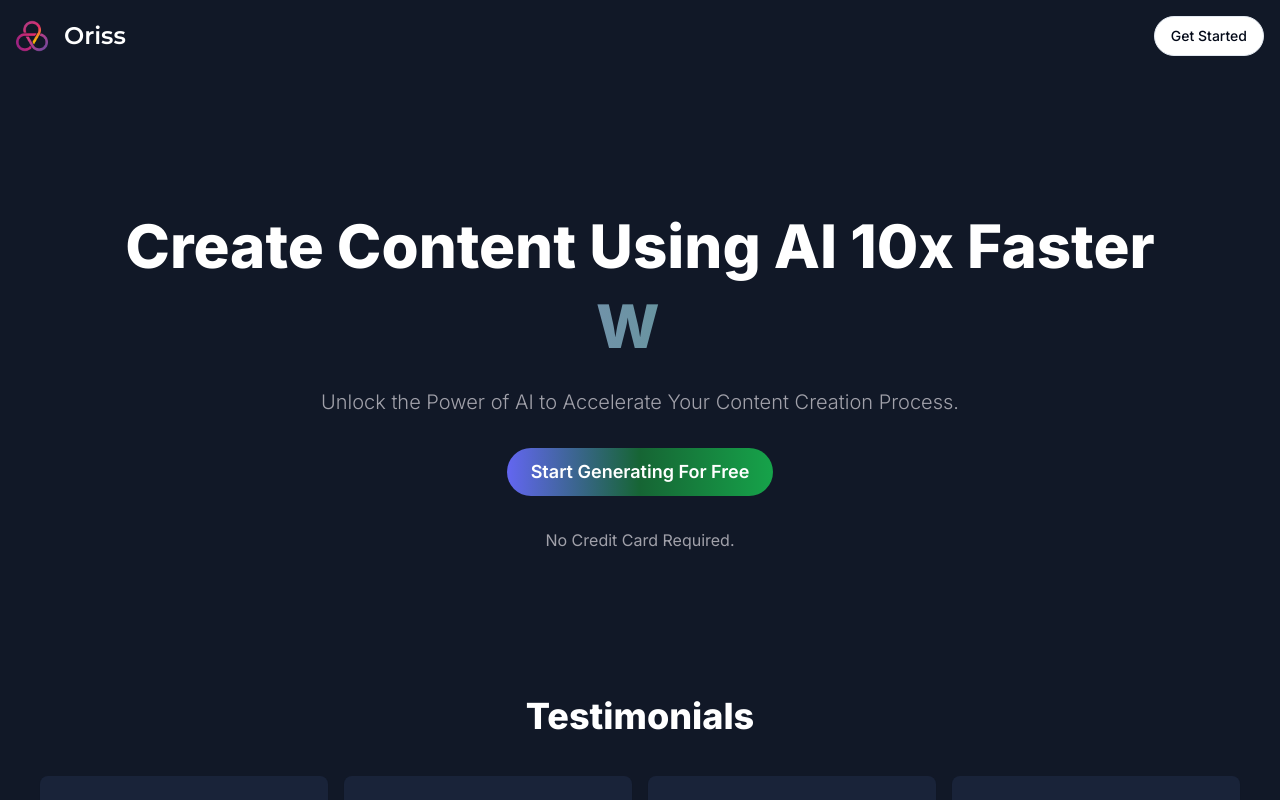
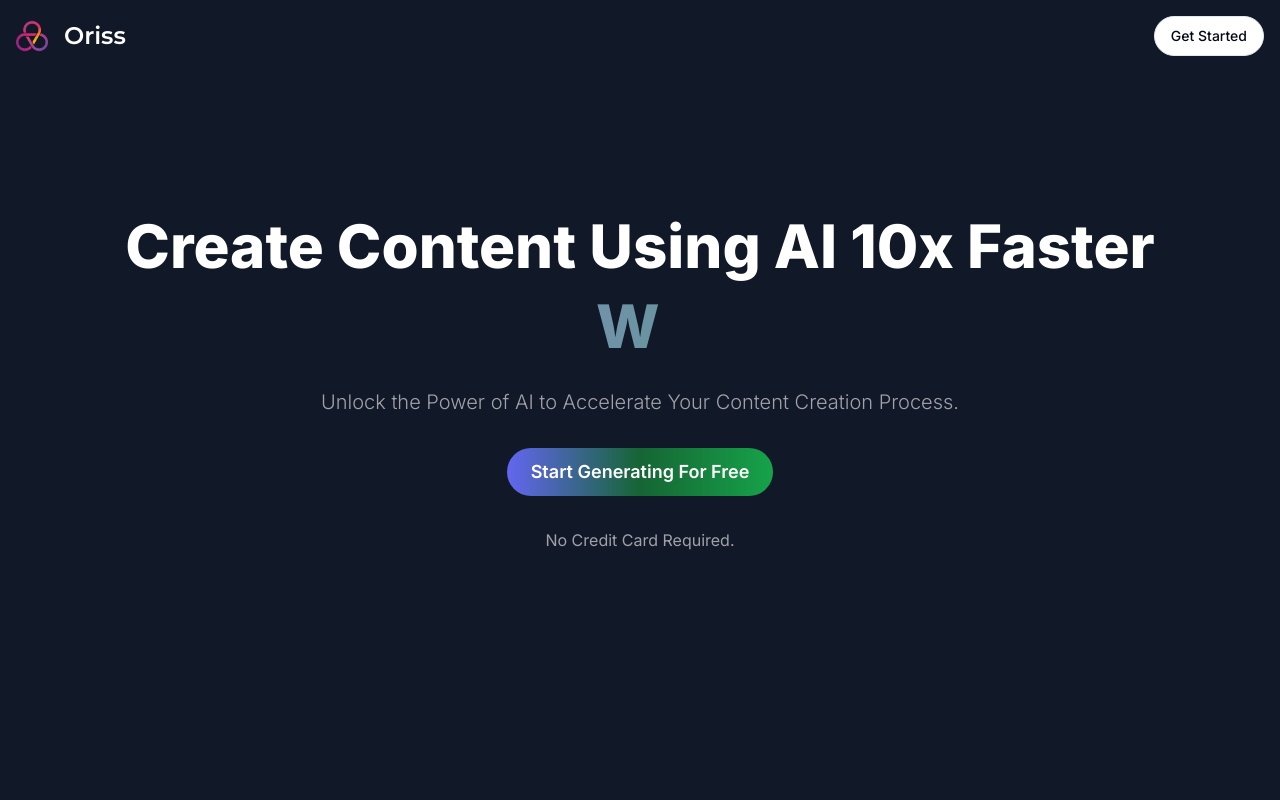
Before and after one commit to edem-cyber/Oriss-sass, a Next.js app: page / in a window 1280 px wide. Built offline with nearby package versions, Linux system fonts and the light colour scheme; no server answers.

Commit message:
testimonials edit

```diff
--- a/app/(landing)/page.tsx
+++ b/app/(landing)/page.tsx
@@ -7,7 +7,7 @@ const LandingPage = () => {
     <div className="h-full">
       <LandingNavbar />
       <LandingHero />
-      <LandingContent />
+      {/* <LandingContent /> */}
     </div>
   );
 };
--- a/components/landing-content.tsx
+++ b/components/landing-content.tsx
@@ -45,7 +45,7 @@ export const LandingContent = () => {
         Testimonials
       </h2>
       <div className="grid grid-cols-1 sm:grid-cols-2 md:grid-cols-3 lg:grid-cols-4 gap-4">
-        {testimonials.map((item) => (
+        {/* {testimonials.map((item) => (
           <Card
             key={item.description}
             className="bg-[#192339] border-none text-white">
@@ -61,7 +61,7 @@ export const LandingContent = () => {
               </CardContent>
             </CardHeader>
           </Card>
-        ))}
+        ))} */}
       </div>
     </div>
   );
```
